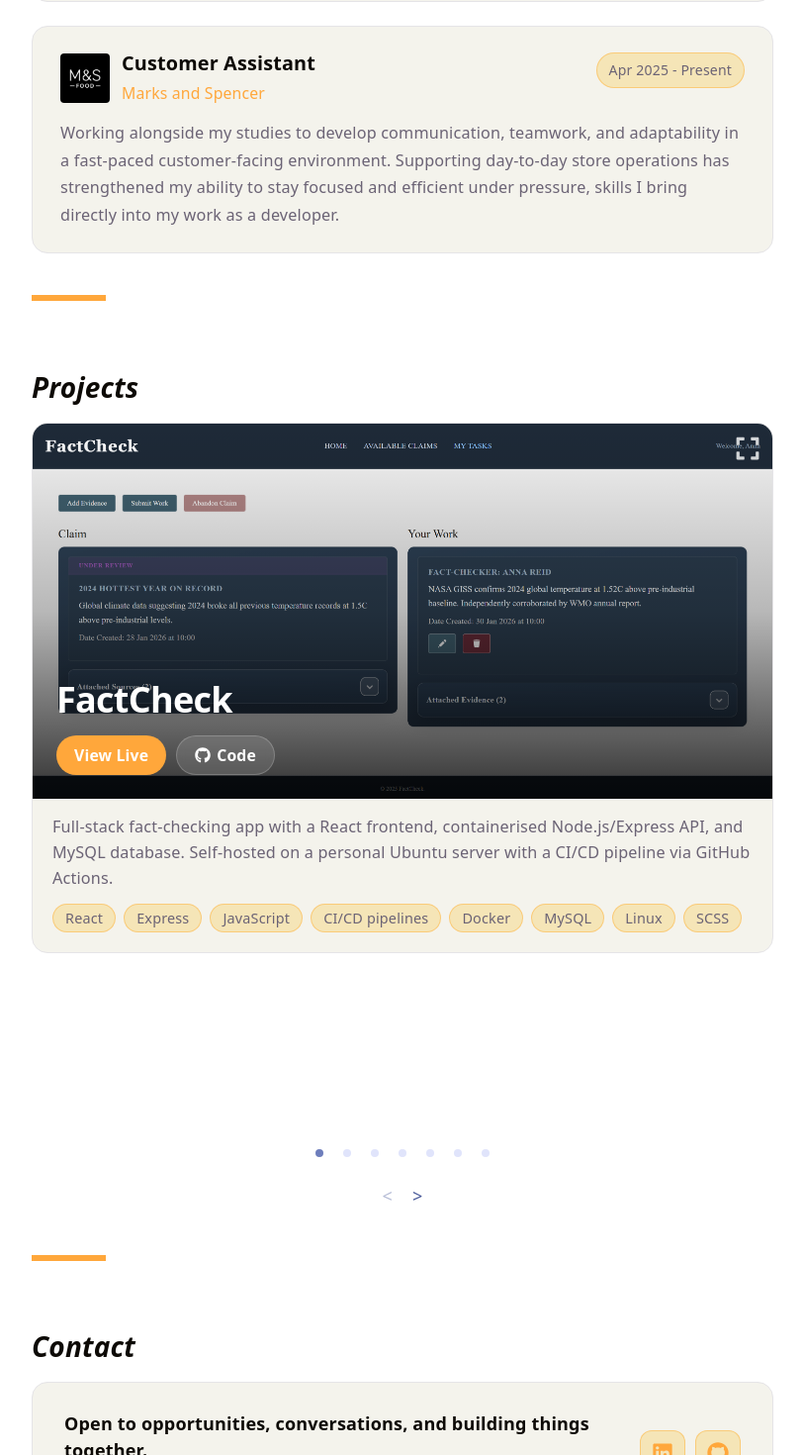
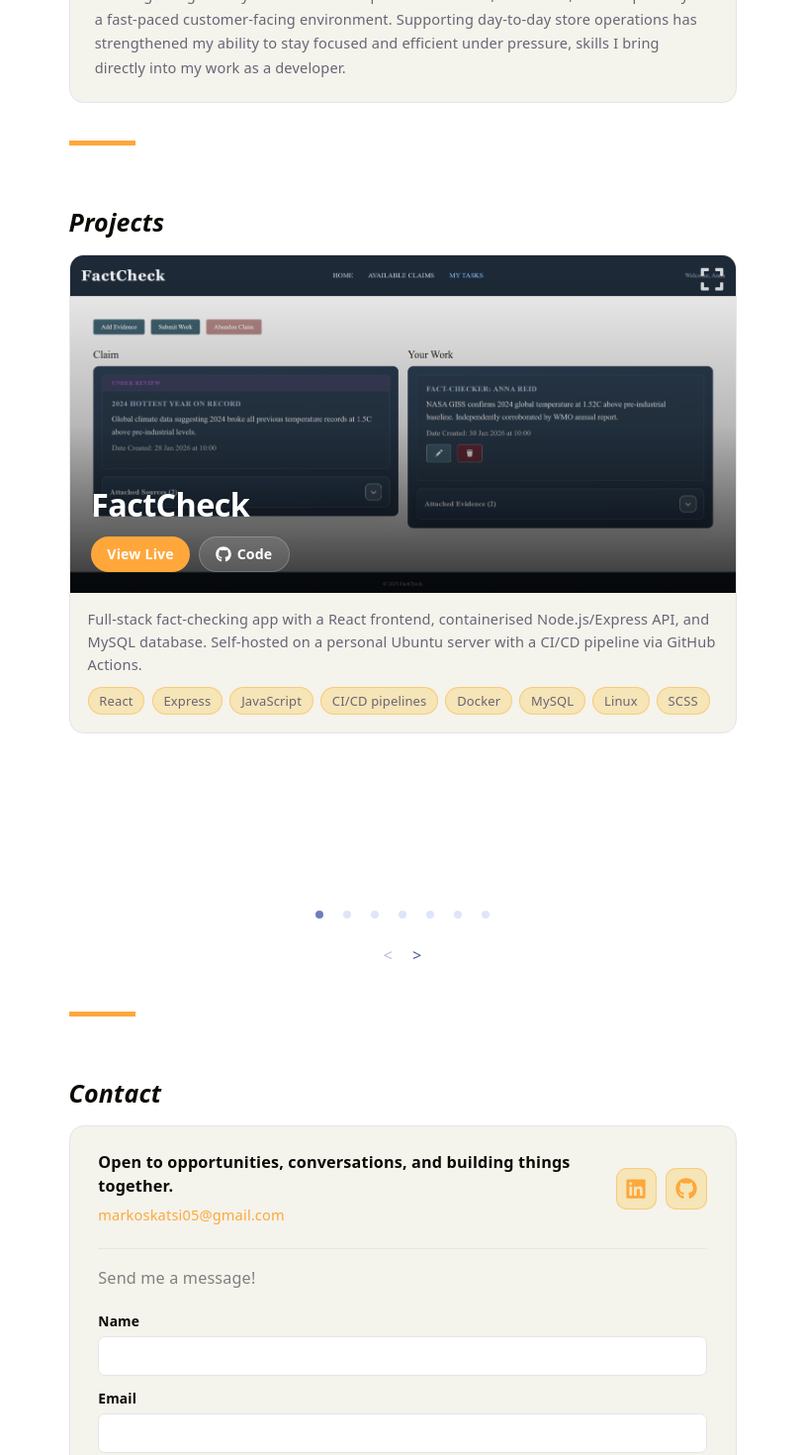
Before and after one commit to markoskatsi/mark0scom, a React (Vite) app: page / in a window 1280 px wide. Shown: the part 1330-2800 px from the top of the page at 99% size, without its empty margins (233-1046 px from the left). Built offline with nearby package versions, Linux system fonts and the light colour scheme.

Commit message:
Multiplied sizing by 0.9x

```diff
--- a/src/index.scss
+++ b/src/index.scss
@@ -19,8 +19,8 @@
   --heading: system-ui, "Segoe UI", Roboto, sans-serif;
   --mono: ui-monospace, Consolas, monospace;
 
-  font: 18px/145% var(--sans);
-  letter-spacing: 0.18px;
+  font: 16.2px/145% var(--sans);
+  letter-spacing: 0.16px;
   color-scheme: light;
   color: var(--text-h);
   background: var(--bg);
@@ -30,7 +30,7 @@
   -moz-osx-font-smoothing: grayscale;
 
   @media (max-width: 1024px) {
-    font-size: 16px;
+    font-size: 14.4px;
   }
 }
 
@@ -66,7 +66,7 @@
 
 h1 {
   font-family: "PT Serif", serif;
-  font-size: 36px;
+  font-size: 32px;
 }
 
 html {
@@ -85,14 +85,14 @@
 
 section {
   width: 100%;
-  max-width: 800px;
+  max-width: 720px;
   margin: 0 auto;
-  padding: 25px;
+  padding: 22.5px;
   box-sizing: border-box;
   text-align: left;
 
   h2 {
-    font-size: 28px;
+    font-size: 25px;
     font-style: italic;
   }
 
@@ -100,9 +100,9 @@
     content: "";
     display: block;
     width: 10%;
-    height: 6px;
+    height: 5.4px;
     background: var(--accent);
-    margin-top: 32px;
+    margin-top: 29px;
   }
 
   .cv-form-container {
@@ -114,7 +114,7 @@
       opacity 0.3s ease;
 
     &--open {
-      max-height: 600px;
+      max-height: 540px;
       opacity: 1;
     }
 
--- a/src/layout/Footer.scss
+++ b/src/layout/Footer.scss
@@ -2,8 +2,8 @@
   display: grid;
   grid-template-columns: 1fr auto 1fr;
   align-items: center;
-  gap: 24px;
-  padding: 25px;
+  gap: 21.6px;
+  padding: 22.5px;
   border-top: 1px solid var(--border);
 
   @media (max-width: 600px) {
@@ -30,7 +30,7 @@
   display: flex;
   flex-direction: column;
   align-items: flex-end;
-  gap: 8px;
+  gap: 7.2px;
   justify-self: end;
 
   @media (max-width: 600px) {
@@ -44,7 +44,7 @@
   align-items: center;
   flex-wrap: wrap;
   justify-content: flex-end;
-  gap: 4px;
+  gap: 3.6px;
   font-size: 0.88rem;
   color: var(--text);
 
@@ -60,7 +60,7 @@
 .footer-source {
   display: flex;
   align-items: center;
-  gap: 8px;
+  gap: 7.2px;
   font-size: 0.88rem;
   color: var(--text);
 
--- a/src/layout/Header.scss
+++ b/src/layout/Header.scss
@@ -1,9 +1,9 @@
 header {
-  padding: 32px;
+  padding: 29px;
   display: flex;
   align-items: center;
   justify-content: center;
-  gap: 40px;
+  gap: 36px;
   user-select: none;
   transition: gap 0.3s;
 
@@ -11,7 +11,7 @@
     text-decoration: none;
     color: var(--text-h);
     font-weight: 750;
-    font-size: 20px;
+    font-size: 18px;
   }
 
   a:hover {
@@ -43,8 +43,8 @@
 
   @media (max-width: 600px) {
     flex-direction: flex;
-    gap: 20px;
-    padding: 20px;
+    gap: 18px;
+    padding: 18px;
     transition: gap 0.3s;
   }
 }
--- a/src/ui/Button.scss
+++ b/src/ui/Button.scss
@@ -2,9 +2,9 @@
   display: inline-flex;
   align-items: center;
   color: var(--text-h);
-  gap: 6px;
+  gap: 5.4px;
   line-height: 1;
-  padding: 8px 18px;
+  padding: 7.2px 16.2px;
   border-radius: 999px;
   border: none;
   font-size: 0.875rem;
@@ -26,20 +26,20 @@
     border-radius: 0px;
     border: 1px solid var(--accent-border);
     background: var(--accent-bg);
-    padding: 15px 16px;
+    padding: 13.5px 14.4px;
   }
 }
 
 .buttonTray {
   display: flex;
-  gap: 10px;
+  gap: 9px;
 
   a,
   button {
     display: inline-flex;
     align-items: center;
-    gap: 6px;
-    padding: 8px 18px;
+    gap: 5.4px;
+    padding: 7.2px 16.2px;
     border-radius: 999px;
     font-size: 0.875rem;
     font-weight: 600;
@@ -68,11 +68,11 @@
     }
 
     &.contact-icon {
-      width: 44px;
-      height: 44px;
+      width: 39.6px;
+      height: 39.6px;
       padding: 0;
       justify-content: center;
-      border-radius: 12px;
+      border-radius: 10.8px;
       background: var(--accent-bg);
       color: var(--accent);
       border: 1px solid var(--accent-border);
--- a/src/ui/Card.scss
+++ b/src/ui/Card.scss
@@ -5,7 +5,7 @@
   background: rgba(130, 129, 129, 0.223);
   display: flex;
   align-items: center;
-  backdrop-filter: blur(8px);
+  backdrop-filter: blur(7.2px);
   justify-content: center;
   cursor: pointer;
   animation: fadeIn 0.4s ease;
@@ -23,16 +23,16 @@
     max-width: 90vw;
     max-height: 90vh;
     object-fit: contain;
-    border-radius: 8px;
+    border-radius: 7.2px;
   }
 }
 
 .cardContainer {
   display: grid;
-  gap: 24px;
-  max-width: 1400px;
+  gap: 21.6px;
+  max-width: 1260px;
   margin: 0 auto;
-  padding: 10px 0;
+  padding: 9px 0;
 
   @media (max-width: 768px) {
     grid-template-columns: 1fr;
@@ -40,7 +40,7 @@
 }
 
 .card {
-  border-radius: 16px;
+  border-radius: 14.4px;
   background: var(--code-bg);
   border: 1px solid var(--border);
   overflow: hidden;
@@ -48,10 +48,10 @@
 
   // Experience Card
   .experience-card {
-    padding: 24px 28px;
+    padding: 21.6px 25.2px;
     display: flex;
     flex-direction: column;
-    gap: 14px;
+    gap: 12.6px;
 
     &:hover {
       transform: translateY(-2px);
@@ -62,27 +62,27 @@
       display: flex;
       align-items: flex-start;
       justify-content: space-between;
-      gap: 16px;
+      gap: 14.4px;
     }
 
     .experience-details {
       display: flex;
       align-items: center;
-      gap: 12px;
+      gap: 10.8px;
     }
 
     .experience-role {
       display: flex;
       flex-direction: column;
-      gap: 4px;
+      gap: 3.6px;
     }
 
     .company-logo {
       display: flex;
       align-items: flex-start;
-      width: 50px;
-      height: 50px;
-      border-radius: 4px;
+      width: 45px;
+      height: 45px;
+      border-radius: 3.6px;
     }
 
     .title {
@@ -104,9 +104,9 @@
       background: var(--accent-bg);
       border: 1px solid var(--accent-border);
       border-radius: 999px;
-      padding: 4px 12px;
+      padding: 3.6px 10.8px;
       white-space: nowrap;
-      margin-top: 2px;
+      margin-top: 1.8px;
     }
 
     .description {
@@ -121,18 +121,18 @@
   .contact-wrapper {
     display: flex;
     flex-direction: column;
-    gap: 24px;
-    padding: 28px 32px;
+    gap: 21.6px;
+    padding: 25.2px 28.8px;
 
     @media (max-width: 600px) {
-      padding: 24px;
+      padding: 21.6px;
     }
 
     .contact-top {
       display: flex;
       align-items: center;
       justify-content: space-between;
-      gap: 24px;
+      gap: 21.6px;
 
       @media (max-width: 600px) {
         flex-direction: column;
@@ -143,7 +143,7 @@
     .contact-bio {
       display: flex;
       flex-direction: column;
-      gap: 6px;
+      gap: 5.4px;
 
       .contact-tagline {
         font-size: 1rem;
@@ -172,7 +172,7 @@
       font-size: 1rem;
       font-weight: 500;
       color: grey;
-      padding-top: 20px;
+      padding-top: 18px;
     }
   }
 
@@ -192,8 +192,8 @@
 
     .expand-icon {
       position: absolute;
-      top: 12px;
-      right: 12px;
+      top: 10.8px;
+      right: 10.8px;
       z-index: 99999;
       opacity: 0.8;
       transition: opacity 0.2s;
@@ -217,8 +217,8 @@
       display: flex;
       flex-direction: column;
       justify-content: flex-end;
-      padding: 24px;
-      gap: 12px;
+      padding: 21.6px;
+      gap: 10.8px;
 
       h3 {
         font-size: 2rem;
@@ -230,12 +230,12 @@
 
       .actions {
         display: flex;
-        gap: 10px;
+        gap: 9px;
 
         a {
           display: inline-flex;
           align-items: center;
-          padding: 8px 18px;
+          padding: 7.2px 16.2px;
           border-radius: 999px;
           font-size: 0.875rem;
           font-weight: 600;
@@ -263,24 +263,24 @@
   }
 
   .content {
-    padding: 16px 20px 20px;
+    padding: 14.4px 18px 18px;
     cursor: grabbing;
 
     p {
       font-size: 0.9rem;
       color: var(--text);
       line-height: 1.6;
-      margin: 0 0 12px;
+      margin: 0 0 10.8px;
     }
 
     .skills {
       display: flex;
       flex-wrap: wrap;
-      gap: 8px;
+      gap: 7.2px;
 
       span {
         font-size: 0.8rem;
-        padding: 4px 12px;
+        padding: 3.6px 10.8px;
         border-radius: 999px;
         background: var(--accent-bg);
         border: 1px solid var(--accent-border);
--- a/src/ui/Form.scss
+++ b/src/ui/Form.scss
@@ -1,8 +1,8 @@
 .Form {
   display: flex;
   flex-direction: column;
-  gap: 16px;
-  padding-top: 22px;
+  gap: 14.4px;
+  padding-top: 19.8px;
 
 }
 
@@ -13,13 +13,13 @@
 .FormTray {
   display: flex;
   flex-direction: column;
-  gap: 12px;
+  gap: 10.8px;
 }
 
 .FormItem {
   display: flex;
   flex-direction: column;
-  gap: 4px;
+  gap: 3.6px;
 }
 
 .FormLabel {
@@ -30,8 +30,8 @@
 
 .FormInput {
   width: 100%;
-  padding: 10px 14px;
-  border-radius: 8px;
+  padding: 9px 12.6px;
+  border-radius: 7.2px;
   border: 1px solid var(--border);
   background: var(--bg);
   color: var(--text-h);
--- a/src/ui/ScrollToTop.scss
+++ b/src/ui/ScrollToTop.scss
@@ -1,11 +1,11 @@
 .up-arrow {
   position: fixed;
-  top: 20px;
-  right: 20px;
+  top: 18px;
+  right: 18px;
   background: var(--accent-bg);
   border: 1px solid var(--accent-border);
   border-radius: 50%;
-  padding: 10px;
+  padding: 9px;
   z-index: 100;
   cursor: pointer;
   opacity: 0.7;
@@ -19,7 +19,7 @@
 
 @keyframes drop-in {
   from {
-    transform: translateY(-12px);
+    transform: translateY(-11px);
     opacity: 0;
   }
   to {
```
